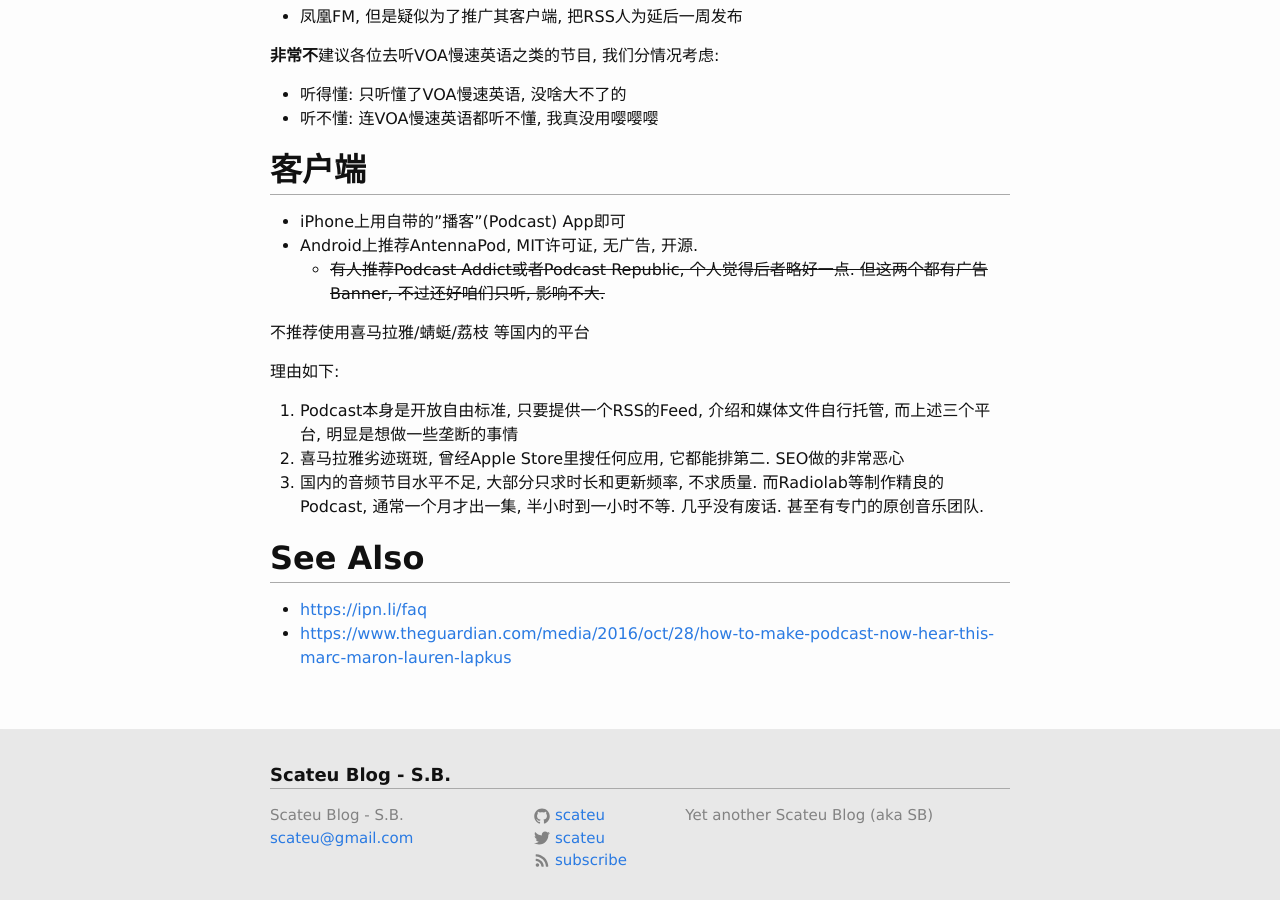
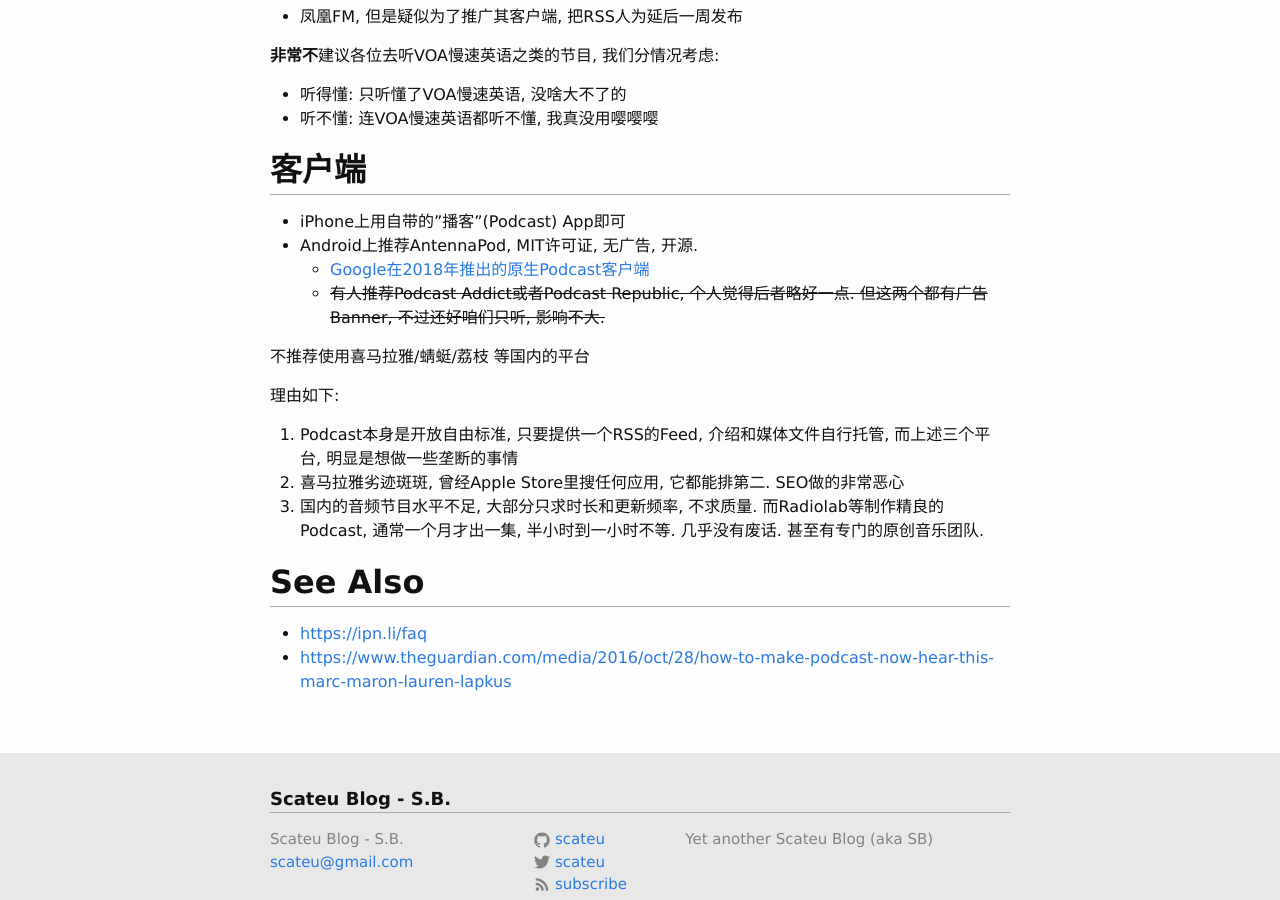
Before and after one commit to scateu/scateu.github.io, a Jekyll site: the page built from _posts/2016-07-09-podcast-rocks.md, in a window 1280 px wide and 900 px high, scrolled down 1264 px. Built offline with Jekyll 4.4.1, drawn with Linux system fonts in a browser that asks for light colours; nearby versions of some CDN libraries; comment, search, counter and statistics services are not loaded.

Commit message:
2018年 8月 3日 星期五 16时51分04秒 CST

```diff
--- a/_posts/2016-07-09-podcast-rocks.md
+++ b/_posts/2016-07-09-podcast-rocks.md
@@ -55,6 +55,7 @@
 
  - iPhone上用自带的"播客"(Podcast) App即可
  - Android上推荐AntennaPod, MIT许可证, 无广告, 开源.
+   - [Google在2018年推出的原生Podcast客户端](https://play.google.com/store/apps/details?id=com.google.android.apps.podcasts)
    - <del>有人推荐Podcast Addict或者Podcast Republic, 个人觉得后者略好一点. 但这两个都有广告Banner, 不过还好咱们只听, 影响不大. </del>
 
 
```
Also changed, not shown: _posts/2015-10-28-podcast.md (+1 -0 lines).
